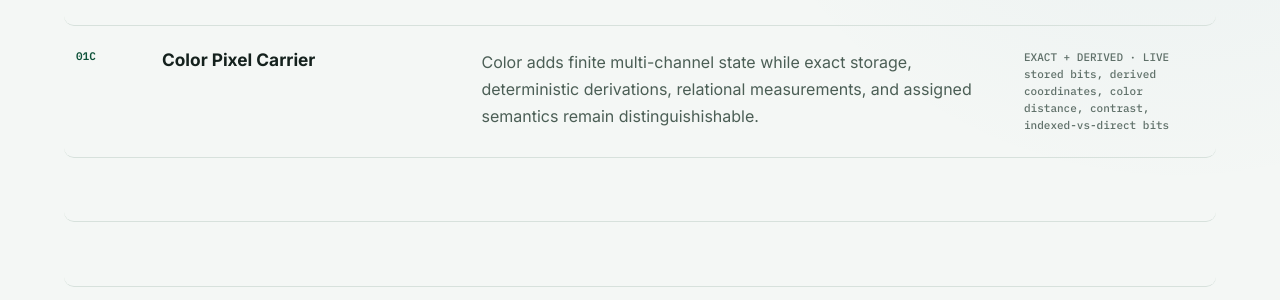
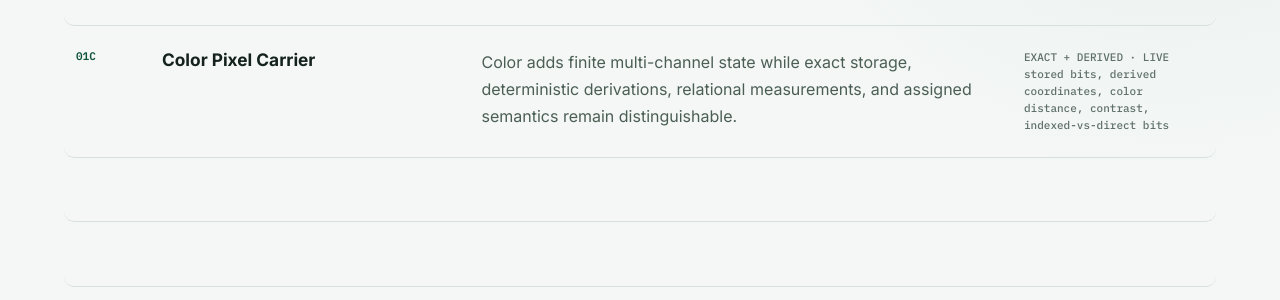
Before and after one commit to bitwikiorg/pixel-art-2026, a Jekyll site: the page built from experiment/index.html, in a window 1280 px wide and 900 px high, scrolled down 642 px. Shown: the part 208-508 px from the top of the window. Built offline with Jekyll 4.4.1, drawn with Linux system fonts in a browser that asks for light colours.

Commit message:
Fix experiment registry wording

```diff
--- a/_data/experiments.json
+++ b/_data/experiments.json
@@ -1,6 +1,6 @@
 [
   {"id":"01","title":"Binary Pixel Carrier","category":"Foundation","status":"exact","status_label":"EXACT · LIVE","url":"/carrier/","code":["assets/js/pixel-core.js","assets/js/carrier-lab.js"],"tests":["scripts/test-pixel-core.js"],"source":"16×16 binary field = 256 source bits","interpretation":"bit-addressed carrier","operation":"pack / unpack / UTF-8 transport / transforms","measure":"Hamming distance, entropy, CRC-32, bytes","shows":"A black/white field and a bitstream can be the same finite object under different interpretations.","does_not_show":"That high-dimensional interpretations create free information or better AI."},
-  {"id":"01C","title":"Color Pixel Carrier","category":"Foundation","status":"exact","status_label":"EXACT + DERIVED · LIVE","url":"/experiment/color-carrier/","code":["assets/js/color-carrier.js"],"tests":["scripts/test-color-carrier.js"],"source":"one RGB888 color + one comparison color","interpretation":"24-bit direct RGB or 2-bit indexed color","operation":"serialize / color-space transforms / perceptual comparison / palette accounting","measure":"stored bits, derived coordinates, color distance, contrast, indexed-vs-direct bits","shows":"Color adds finite multi-channel state while exact storage, deterministic derivations, relational measurements, and assigned semantics remain distinguishishable.","does_not_show":"That color coordinates are independent source dimensions or that RGB uniquely determines spectrum, wavelength, polarization, material, illumination, or semantic meaning."},
+  {"id":"01C","title":"Color Pixel Carrier","category":"Foundation","status":"exact","status_label":"EXACT + DERIVED · LIVE","url":"/experiment/color-carrier/","code":["assets/js/color-carrier.js"],"tests":["scripts/test-color-carrier.js"],"source":"one RGB888 color + one comparison color","interpretation":"24-bit direct RGB or 2-bit indexed color","operation":"serialize / color-space transforms / perceptual comparison / palette accounting","measure":"stored bits, derived coordinates, color distance, contrast, indexed-vs-direct bits","shows":"Color adds finite multi-channel state while exact storage, deterministic derivations, relational measurements, and assigned semantics remain distinguishable.","does_not_show":"That color coordinates are independent source dimensions or that RGB uniquely determines spectrum, wavelength, polarization, material, illumination, or semantic meaning."},
   {"id":"02","title":"Corruption & Error Correction","category":"Foundation","status":"exact","status_label":"EXACT · LIVE","url":"/experiment/reliability/","code":["assets/js/pixel-core.js","assets/js/reliability-lab.js"],"tests":["scripts/test-pixel-core.js"],"source":"256 source bits","interpretation":"communication channel","operation":"binary symmetric corruption + Hamming(7,4)","measure":"BER, exact recovery, CRC change","shows":"Redundancy can trade transmitted bits for recoverability.","does_not_show":"Perfect correction at arbitrary noise; Hamming(7,4) corrects one error per 7-bit block and can miscorrect multiple errors."},
   {"id":"03","title":"Associative Pixel Memory","category":"Memory","status":"deterministic","status_label":"DYNAMICAL MEMORY · LIVE","url":"/experiment/memory/","code":["assets/js/pixel-core.js","assets/js/memory-lab.js"],"tests":["scripts/test-pixel-core.js"],"source":"16×16 binary patterns","interpretation":"bipolar Hopfield state","operation":"Hebbian storage + sequential asynchronous updates","measure":"Hamming distance, energy, convergence","shows":"A binary field can be interpreted as a content-addressable attractor state.","does_not_show":"That spatial pixel topology is responsible; this Hopfield model is fully connected."},
   {"id":"04","title":"Visual Motif Codec","category":"Compression","status":"exact","status_label":"EXACT CODEC · LIVE","url":"/experiment/motif-codec/","code":["assets/js/pixel-core.js","assets/js/motif-lab.js"],"tests":["scripts/test-pixel-core.js"],"source":"16×16 binary field","interpretation":"dictionary of repeated 2×2 motifs","operation":"exact dictionary coding","measure":"dictionary + index + metadata bits, decode distance","shows":"Repeated spatial structure can be represented with reusable symbols and measured side information.","does_not_show":"Universal compression; random fields often expand."},
```
